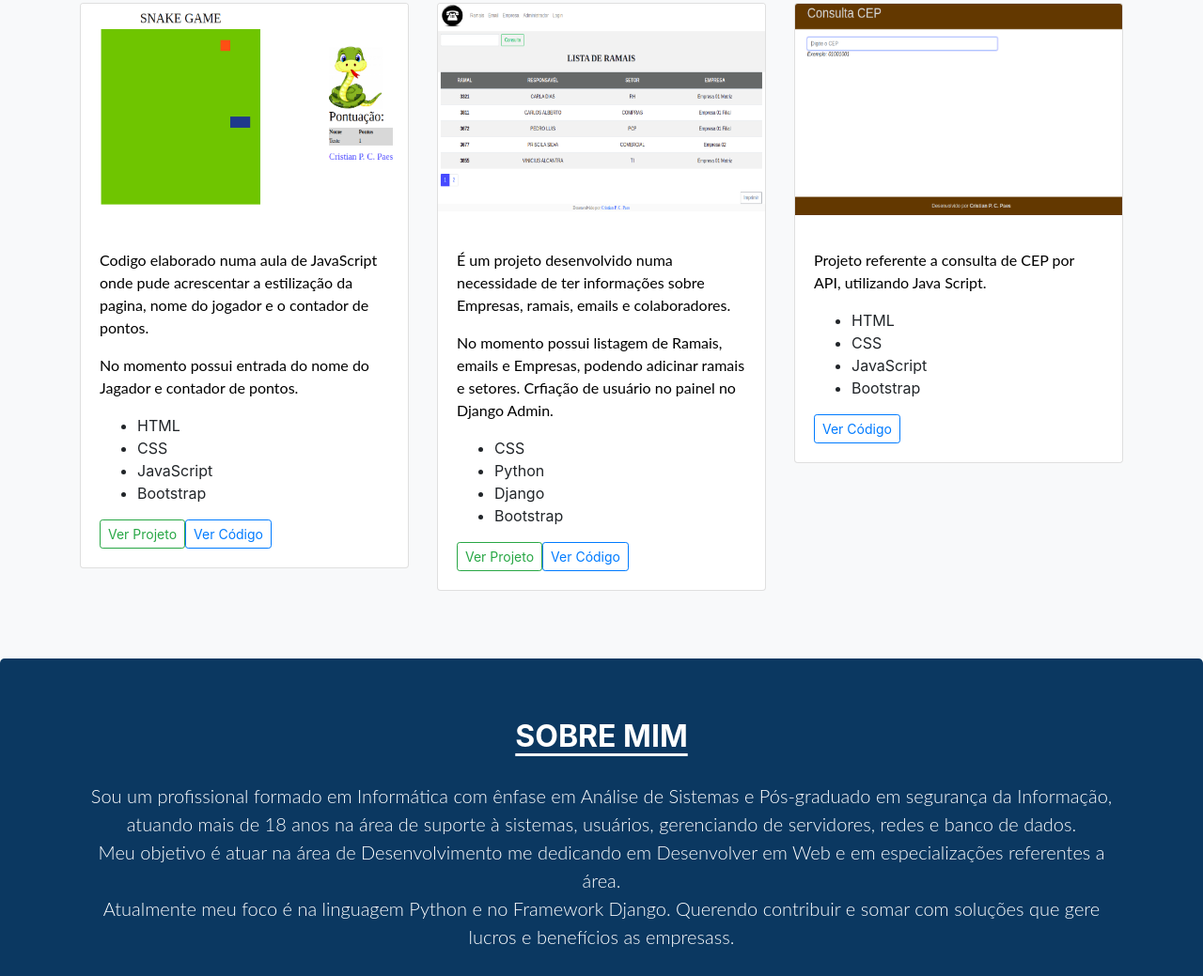
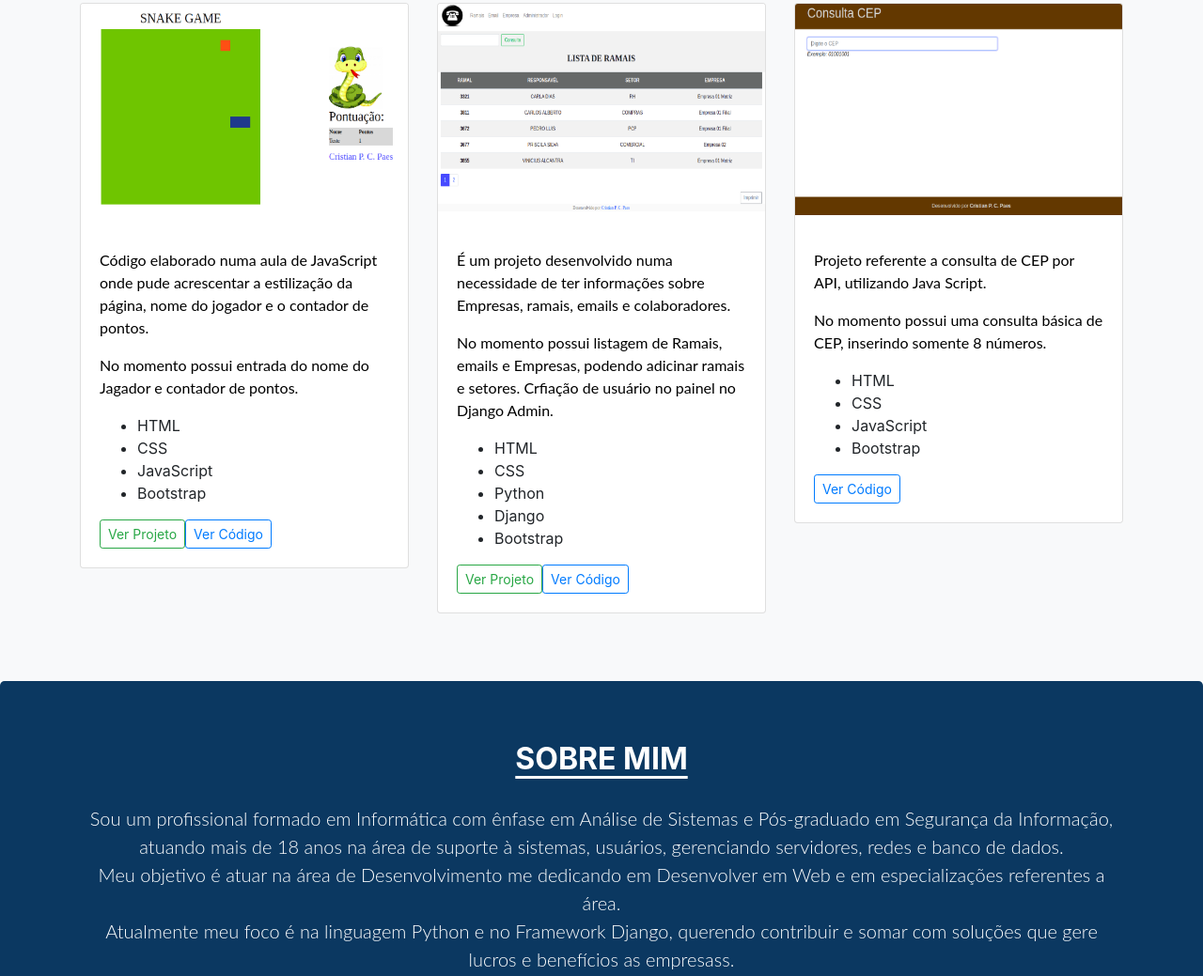
Before and after one commit to cristianpaes/portfolio_cristian, a plain HTML site: page index.html in a window 1280 px wide. Shown: the part 755-1794 px from the top of the page at 94% size. Drawn offline with nearby package versions, Linux system fonts and the light colour scheme.

Commit message:
atualizando portfolio

```diff
--- a/index.html
+++ b/index.html
@@ -75,7 +75,7 @@
                         <div class="card-body">
                             <p class="card-text">
                                                 <p>
-                                                    Codigo elaborado numa aula de JavaScript onde pude acrescentar a estilização da pagina, nome do jogador e o contador de pontos.
+                                                    Código elaborado numa aula de JavaScript onde pude acrescentar a estilização da página, nome do jogador e o contador de pontos.
                                                 </p>
                                                 <p>
                                                     No momento possui entrada do nome do Jagador e contador de pontos.
@@ -118,6 +118,7 @@
                                                 </p>
                             </p>
                             <ul>
+                                <li>HTML</li>
                                 <li>CSS</li>
                                 <li>Python</li>
                                 <li>Django</li>
@@ -148,6 +149,9 @@
                                                 <p>
                                                     Projeto referente a consulta de CEP por API, utilizando Java Script.
                                                 </p>
+                                                <p>
+                                                    No momento possui uma consulta básica de CEP, inserindo somente 8 números.
+                                                </p>
                             </p>
                             <ul>
                                 <li>HTML</li>
@@ -173,11 +177,11 @@
         <div class="container">
             <h2 class="jumbotron-heading titulosBrancos">Sobre mim</h2>
             <p class="lead paragrafoBrancos">
-                Sou um profissional formado em Informática com ênfase em Análise de Sistemas e Pós-graduado em segurança da Informação, atuando mais de 18 anos na área de suporte à sistemas, usuários, gerenciando de servidores, redes e banco de dados.
+                Sou um profissional formado em Informática com ênfase em Análise de Sistemas e Pós-graduado em Segurança da Informação, atuando mais de 18 anos na área de suporte à sistemas, usuários, gerenciando servidores, redes e banco de dados.
                 <br>
 				Meu objetivo é atuar na área de Desenvolvimento me dedicando em Desenvolver em Web e em especializações referentes a área.
 				<br>
-				Atualmente meu foco é na linguagem Python e no Framework Django. Querendo contribuir e somar com soluções que gere lucros e benefícios as empresass.
+				Atualmente meu foco é na linguagem Python e no Framework Django, querendo contribuir e somar com soluções que gere lucros e benefícios as empresass.
             </p>
         </div>
     </section>
```
